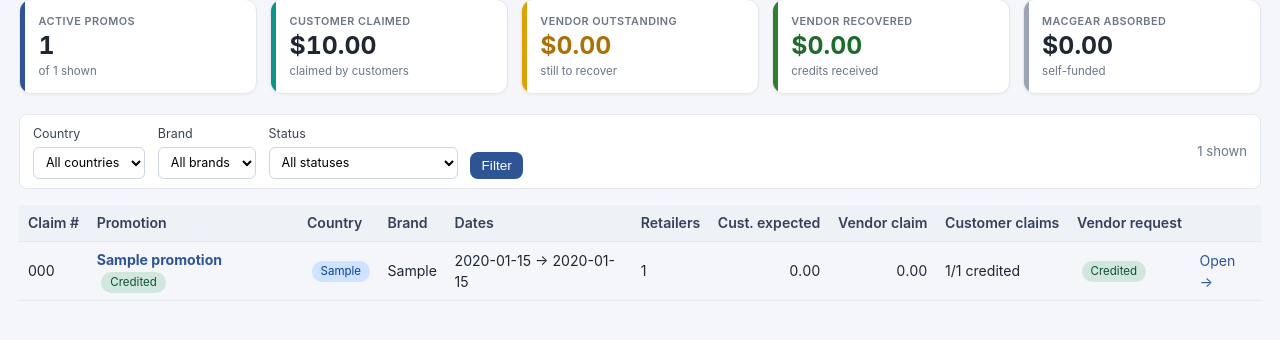
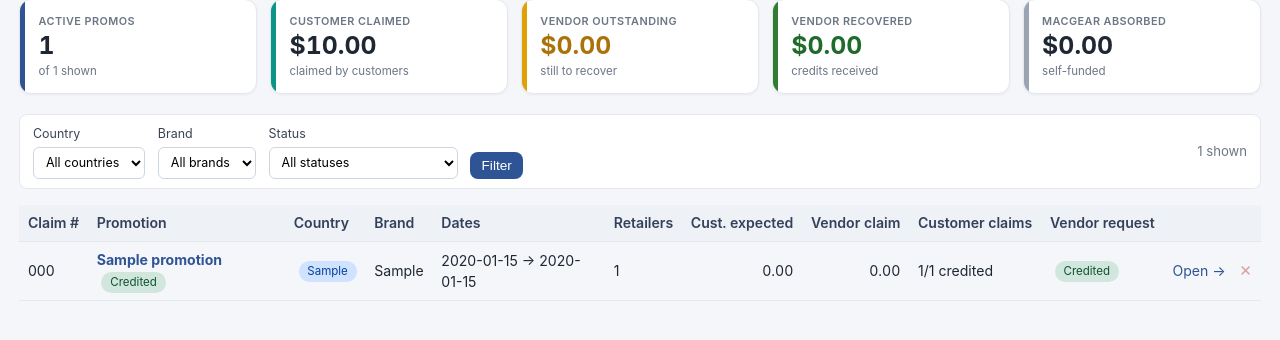
Before and after one commit to Aaron-Steel/Vendor-credit-claims, a FastAPI app: page / in a window 1280 px wide. Shown: the part 146-486 px from the top of the page. Run offline with FastAPI, Linux system fonts and the light colour scheme; tables that the repository leaves empty hold one stand-in row (values such as "Sample post").

Commit message:
Add delete-promo button to dashboard rows
Surface the existing /promo/{id}/delete route on each dashboard row as a
small dim ✕ next to "Open →", with a native confirm popup that names the
promo. Brightens to danger red on hover. Template + CSS only.

Co-Authored-By: Claude Opus 4.8 (1M context) <noreply@anthropic.com>

```diff
--- a/app/static/style.css
+++ b/app/static/style.css
@@ -66,6 +66,10 @@ h3{margin:.6rem 0;font-size:1rem}
 button.link{background:none;border:0;color:var(--brand);cursor:pointer;font-size:.85rem;padding:0}
 button.link.danger,.danger{color:var(--danger)}
 .ok{color:var(--ok)}
+.row-actions{white-space:nowrap}
+.inline-delete{display:inline;margin-left:.6rem}
+.inline-delete button.link{font-size:.95rem;line-height:1;opacity:.45}
+.inline-delete button.link:hover{opacity:1}
 
 .card{background:var(--card);border:1px solid var(--line);border-radius:var(--radius);
   padding:1.1rem;margin-bottom:1.2rem}
--- a/app/templates/dashboard.html
+++ b/app/templates/dashboard.html
@@ -103,7 +103,13 @@
           <span class="pill pg-{{ PILL_GROUP.get(p.vendor_request.status,'grey') }}">{{ p.vendor_request.status }}</span>
         {% else %}—{% endif %}
       </td>
-      <td><a href="/promo/{{ p.id }}">Open →</a></td>
+      <td class="row-actions">
+        <a href="/promo/{{ p.id }}">Open →</a>
+        <form method="post" action="/promo/{{ p.id }}/delete" class="inline-delete"
+              onsubmit="return confirm('Delete promotion &quot;{{ (p.name or 'untitled')|e }}&quot;? This cannot be undone.')">
+          <button class="link danger" title="Delete promotion" aria-label="Delete promotion">✕</button>
+        </form>
+      </td>
     </tr>
   {% endfor %}
   </tbody>
```
